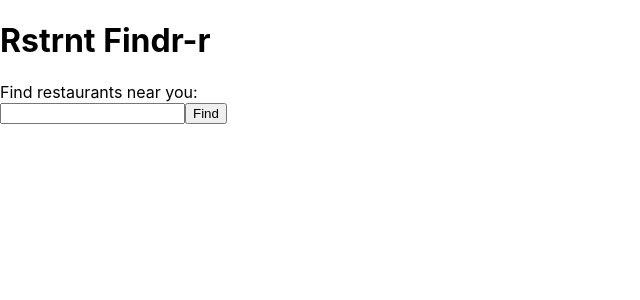
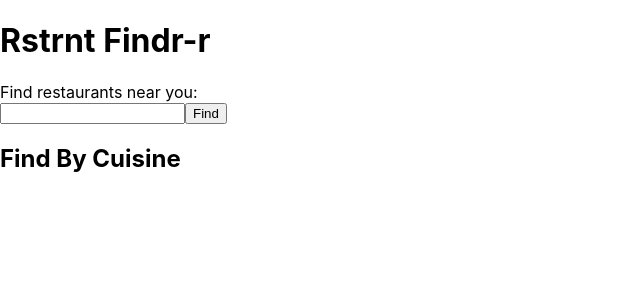
Before and after one commit to Dhara-95/Rstrnt_Findr-r, a React (Create React App) app: page / in a window 1280 px wide. Shown: the top 300 px of the page, without its empty margins (0-640 px from the left). Built offline with nearby package versions, Linux system fonts and the light colour scheme.

Commit message:
Added title for Find By Cuisine

```diff
--- a/src/App.js
+++ b/src/App.js
@@ -7,8 +7,9 @@ function App() {
       <span>Find restaurants near you:</span>
       <form>
         <input name="address" type="text" />
-        <input value="Find" type="submit"/>
+        <input value="Find" type="submit" />
       </form>
+      <h2>Find By Cuisine</h2>
     </div>
   );
 }
```
Also changed, not shown: test/specs/homepage.js (+5 -0 lines), .circleci/config.yml, src/logo.svg (deleted), 1 other file (tests, documents, lock files or other folders).
